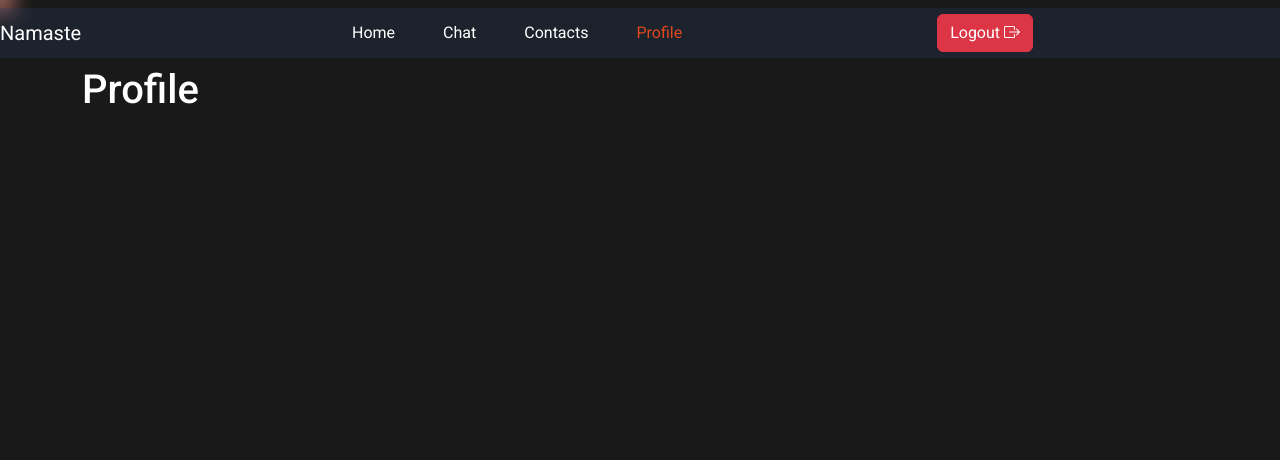
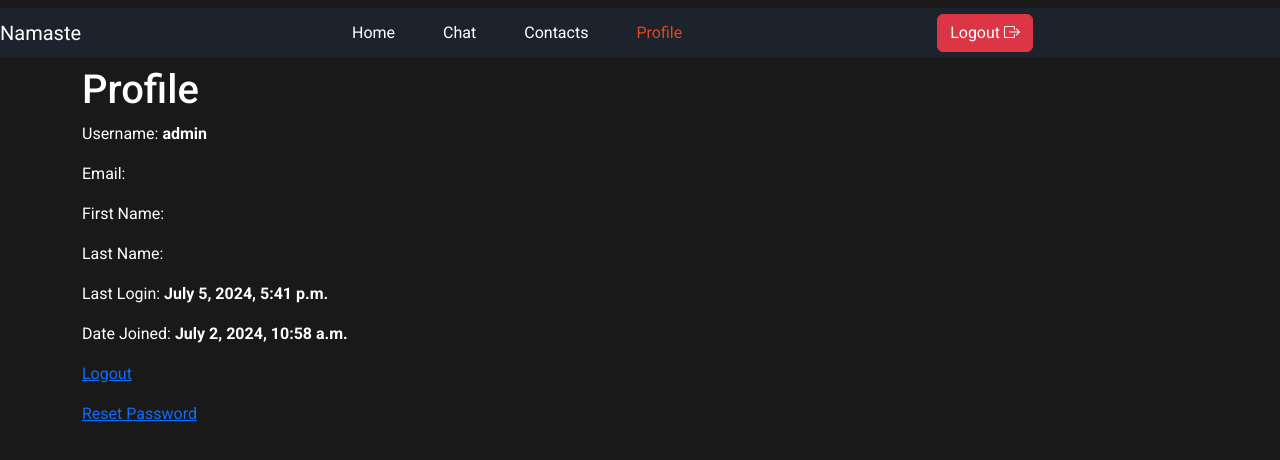
Before and after one commit to Soumen3/-Text_me, a Django app: page /profile/ in a window 1280 px wide. Shown: the top 460 px of the page. Run offline with Django 5.2, Linux system fonts and the light colour scheme; a user stored in the database is signed in; some libraries are stand-ins or nearby versions.

Commit message:
forgot password and password change

```diff
--- a/chat/templates/auth/login.html
+++ b/chat/templates/auth/login.html
@@ -34,7 +34,7 @@
 				{% endif %}
 			</form>
 			<p class="text-end  extra-text">Don't have an account? <a href="{% url 'signup' %}">Register</a></p>
-			<p class="text-end  extra-text">Forgot Password? <a href="#">Reset</a></p>
+			<p class="text-end  extra-text">Forgot Password? <a href="{% url "password_reset" %}">Reset</a></p>
 
 			<div class="row auth">
 				<div class="auth-item text-center">
--- a/chat/templates/base.html
+++ b/chat/templates/base.html
@@ -25,7 +25,7 @@
 					<div class="collapse navbar-collapse nav-items" id="navbarNavAltMarkup">
 						<div class="navbar-nav main-nav-item text-white">
 							<a class="nav-link {% if request.path == '/' %} active {% endif %}" aria-current="page" href="{% url "home" %}">Home</a>
-							<a class="nav-link {% if request.path == '/chat/' %} active {% endif %}" href="{% url "chat" %}">Chat</a>
+							<a class="nav-link {% if request.path == '/chat/' %} active {% endif %} " href="{% url "chat" %}">Chat</a>
 							<a class="nav-link {% if request.path == '/contacts/' %} active {% endif %}" href="{% url "contacts" %}">Contacts</a>
 							<a class="nav-link {% if request.path == '/profile/' %} active {% endif %}" href="{% url "profile" %}">Profile</a>
 						</div>
--- a/chat/templates/chat/profile.html
+++ b/chat/templates/chat/profile.html
@@ -4,5 +4,17 @@
 {% block body %}
 	<div class="container">
 		<h1>Profile</h1>
+		<div class="row">
+			<div class="col-md-6">
+				<p>Username: <strong>{{ user.username }}</strong></p>
+				<p>Email: <strong>{{ user.email }}</strong></p>
+				<p>First Name: <strong>{{ user.first_name }}</strong></p>
+				<p>Last Name: <strong>{{ user.last_name }}</strong></p>
+				<p>Last Login: <strong>{{ user.last_login }}</strong></p>
+				<p>Date Joined: <strong>{{ user.date_joined }}</strong></p>
+			</div>
+			<p><a href="{% url 'logout' %}">Logout</a></p>
+			<p><a href="{% url 'password_change' %}">Reset Password</a></p>
+		</div>
 	</div>
 {% endblock body %}
--- /dev/null
+++ b/chat/templates/forgot_password/password_reset_complete.html
@@ -0,0 +1,5 @@
+{% extends 'base.html' %}
+
+{% block body %}
+  <p>Your password has been set. You may go ahead and <a href="{% url 'login' %}">sign in</a> now.</p>
+{% endblock body %}
--- /dev/null
+++ b/chat/templates/forgot_password/password_reset_done.html
@@ -0,0 +1,6 @@
+{% extends "base.html" %}
+
+{% block body %}
+	<p>We've emailed you instructions for setting your password, if an account exists with the email you entered. You should receive them shortly.</p>
+	<p>If you don't receive an email, please make sure you've entered the address you registered with, and check your spam folder.</p>
+{% endblock body %}
--- /dev/null
+++ b/chat/templates/password_change/password_change_done.html
@@ -0,0 +1,5 @@
+{% extends "base.html" %}
+
+{% block body %}
+	<p>Your password was changed successfully.</p>
+{% endblock body %}
--- a/chat/urls.py
+++ b/chat/urls.py
@@ -1,5 +1,6 @@
 from django.urls import path, include
 from . import views
+from django.contrib.auth import views as auth_views
 
 urlpatterns = [
 	path('', views.home, name='home'),
@@ -17,4 +18,14 @@ urlpatterns = [
 	#-----------------Email Verification-----------------#
 	path('verification/', include('verify_email.urls')),
 	path('verification/msg/', views.verification_msg, name='verification_msg'),
+
+	#-----------------Password Reset-----------------#
+	path('password_reset/', auth_views.PasswordResetView.as_view(template_name='forgot_password/password_reset_form.html'), name='password_reset'),
+    path('password_reset/done/', auth_views.PasswordResetDoneView.as_view(template_name='forgot_password/password_reset_done.html'), name='password_reset_done'),
+    path('reset/<uidb64>/<token>/', auth_views.PasswordResetConfirmView.as_view(template_name='forgot_password/password_reset_confirm.html'), name='password_reset_confirm'),
+    path('reset/done/', auth_views.PasswordResetCompleteView.as_view(template_name='forgot_password/password_reset_complete.html'), name='password_reset_complete'),
+
+	#-------------------Password Change-------------------#
+	path('password_change/', auth_views.PasswordChangeView.as_view(template_name='password_change/password_change_form.html'), name='password_change'),
+    path('password_change/done/', auth_views.PasswordChangeDoneView.as_view(template_name='password_change/password_change_done.html'), name='password_change_done'),
 ]
--- a/chat/views.py
+++ b/chat/views.py
@@ -1,6 +1,7 @@
 from django.shortcuts import render, redirect
 from .forms import CustomUserCreationForm, CustomLoginForm
 from django.contrib.auth import authenticate, login, logout
+from django.contrib.auth.decorators import login_required
 from django.contrib import messages
 from verify_email.email_handler import send_verification_email
 
@@ -52,11 +53,14 @@ def verification_msg(request):
 def home(request):
     return render(request, 'chat/home.html')
 
+@login_required(login_url='login')
 def chat(request):
     return render(request, 'chat/chat.html')
 
+@login_required(login_url='login')
 def contacts(request):
     return render(request, 'chat/contacts.html')
 
+@login_required(login_url='login')
 def profile(request):
     return render(request, 'chat/profile.html')
```
Also changed, not shown: chat/templates/forgot_password/password_reset_confirm.html (added, +14 -0 lines), chat/templates/forgot_password/password_reset_form.html (added, +10 -0 lines), chat/templates/password_change/password_change_form.html (added, +10 -0 lines), db.sqlite3.
